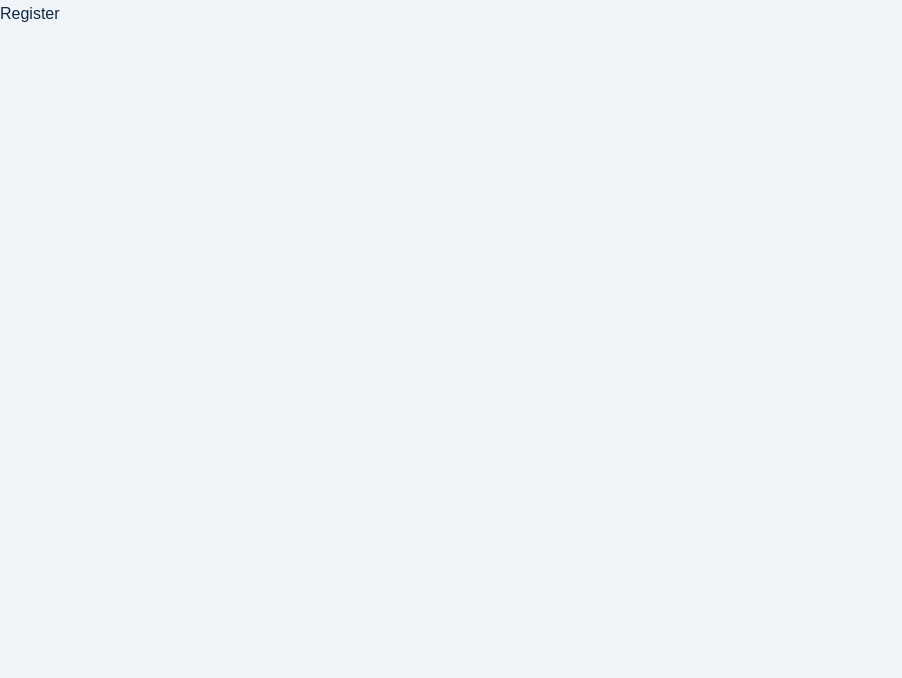
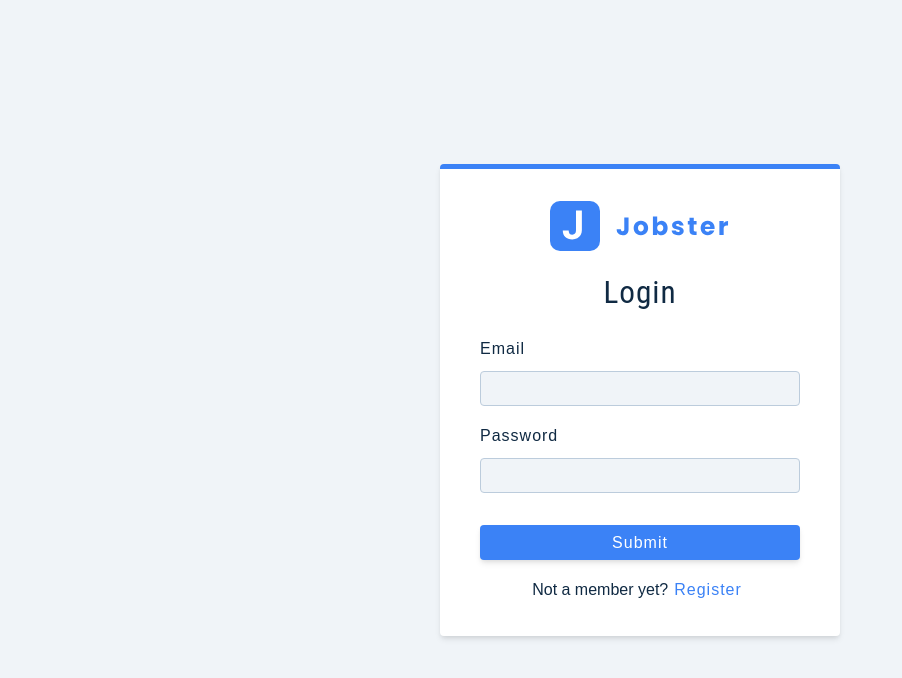
Before and after one commit to franciscofbc/jobster, a React (Create React App) app: page /register in a window 1280 px wide. Shown: the top 678 px of the page, without its empty margins (0-902 px from the left). Built offline with nearby package versions, Linux system fonts and the light colour scheme.

Commit message:
User Slice Setup

```diff
--- a/package.json
+++ b/package.json
@@ -11,6 +11,7 @@
     "react-dom": "^18.2.0",
     "react-router-dom": "^6.16.0",
     "react-scripts": "5.0.1",
+    "react-toastify": "^9.1.3",
     "styled-components": "^6.0.8",
     "web-vitals": "^2.1.4"
   },
--- a/src/App.js
+++ b/src/App.js
@@ -1,3 +1,5 @@
+import { ToastContainer } from 'react-toastify';
+import 'react-toastify/dist/ReactToastify.css';
 import { RouterProvider, createBrowserRouter } from 'react-router-dom';
 import { Dashboard, Error, Landing, Register } from './pages';
 
@@ -14,7 +16,15 @@ const router = createBrowserRouter([
 ]);
 
 const App = () => {
-  return <RouterProvider router={router} />;
+  return (
+    <>
+      <RouterProvider router={router} />;
+      <ToastContainer
+        position="top-center"
+        style={{ textTransform: 'capitalize' }}
+      />
+    </>
+  );
 };
 
 export default App;
--- a/src/assets/wrappers/RegisterPage.js
+++ b/src/assets/wrappers/RegisterPage.js
@@ -1,4 +1,4 @@
-import styled from 'styled-components'
+import styled from 'styled-components';
 
 const Wrapper = styled.section`
   display: grid;
@@ -31,5 +31,5 @@ const Wrapper = styled.section`
     cursor: pointer;
     letter-spacing: var(--letterSpacing);
   }
-`
-export default Wrapper
+`;
+export default Wrapper;
--- /dev/null
+++ b/src/components/FormRow.js
@@ -0,0 +1,19 @@
+const FormRow = ({ type, name, value, labelText, handleChange }) => {
+  return (
+    <div className="form-row">
+      <label htmlFor={name} className="form-label">
+        {labelText || name}
+      </label>
+      <input
+        type={type}
+        name={name}
+        id={name}
+        value={value}
+        onChange={handleChange}
+        className="form-input"
+      />
+    </div>
+  );
+};
+
+export default FormRow;
--- a/src/components/index.js
+++ b/src/components/index.js
@@ -1 +1,2 @@
 export { default as Logo } from './Logo';
+export { default as FormRow } from './FormRow';
--- a/src/pages/Register.js
+++ b/src/pages/Register.js
@@ -1,4 +1,77 @@
+import { useState } from 'react';
+import Wrapper from '../assets/wrappers/RegisterPage';
+import { FormRow, Logo } from '../components';
+import { toast } from 'react-toastify';
+
+const initialState = {
+  name: '',
+  email: '',
+  password: '',
+  isMember: true,
+};
+
 const Register = () => {
-  return <div>Register</div>;
+  const [values, setValues] = useState(initialState);
+
+  const handleChange = (e) => {
+    const name = e.target.name;
+    const value = e.target.value;
+    setValues({ ...values, [name]: value });
+  };
+
+  const handleSubmit = (e) => {
+    e.preventDefault();
+    const { name, email, password, isMember } = values;
+    if (!email || !password || (!isMember && !name)) {
+      toast.error('please fill out all fields');
+      return;
+    }
+    return;
+  };
+
+  const toggleMember = () => {
+    setValues({ ...values, isMember: !values.isMember });
+  };
+
+  return (
+    <Wrapper className="full-page">
+      <form className="form" onSubmit={handleSubmit}>
+        <Logo />
+        <h3>{values.isMember ? 'login' : 'register'}</h3>
+        {/* name */}
+        {!values.isMember && (
+          <FormRow
+            type="text"
+            name="name"
+            value={values.name}
+            handleChange={handleChange}
+          />
+        )}
+        {/* email */}
+        <FormRow
+          type="email"
+          name="email"
+          value={values.email}
+          handleChange={handleChange}
+        />
+        {/* password */}
+        <FormRow
+          type="password"
+          name="password"
+          value={values.password}
+          handleChange={handleChange}
+        />
+        <button type="submit" className="btn btn-block">
+          submit
+        </button>
+        <p>
+          {values.isMember ? 'Not a member yet?' : 'Already a member?'}
+          <button type="button" className="member-btn" onClick={toggleMember}>
+            {values.isMember ? 'Register' : 'Login'}
+          </button>
+        </p>
+      </form>
+    </Wrapper>
+  );
 };
 export default Register;
```
Also changed, not shown: 1 other file (tests, documents, lock files or other folders).
